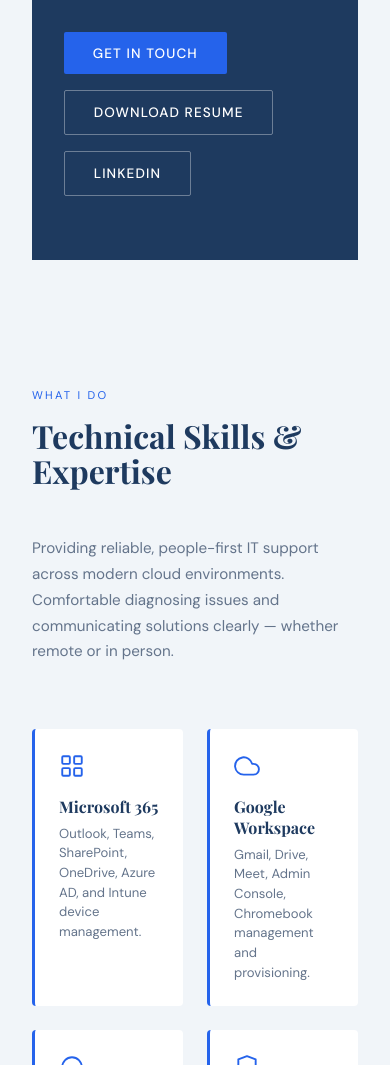
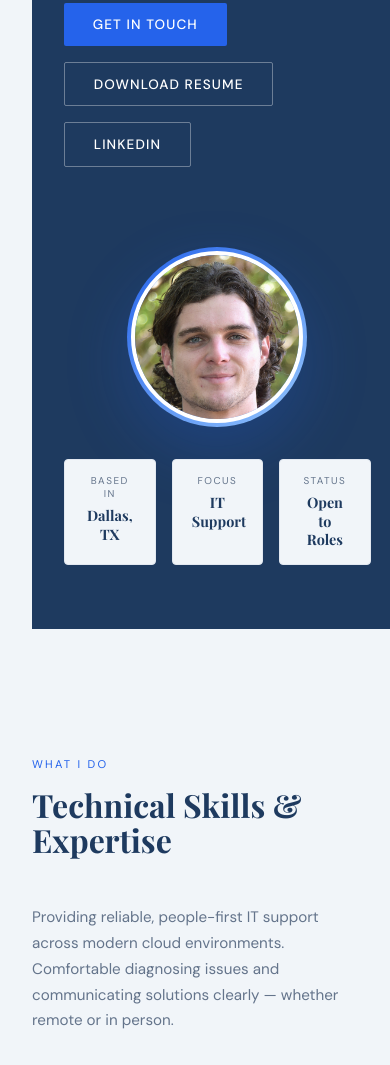
Before and after one commit to jlutton12/jacksonlutton.com, a plain HTML site: page index.html in a window 390 px wide. Shown: the part 560-1625 px from the top of the page. Drawn offline with nearby package versions, Linux system fonts and the light colour scheme.

Commit message:
Fix responsive hero: show photo on mobile instead of hiding it

```diff
--- a/index.html
+++ b/index.html
@@ -528,9 +528,18 @@
     /* RESPONSIVE */
     @media (max-width: 900px) {
       .hero { grid-template-columns: 1fr; }
-      .hero-left { padding: 8rem 2rem 4rem; }
+      .hero-left { padding: 8rem 2rem 3rem; }
       .hero-left::after { display: none; }
-      .hero-right { display: none; }
+      .hero-right {
+        display: flex;
+        padding: 2rem 2rem 4rem;
+        background: var(--navy);
+        justify-content: center;
+      }
+      .hero-visual { align-items: center; }
+      .photo-ring { width: 180px; height: 180px; }
+      .hero-info-cards { justify-content: center; }
+      .hero-card { min-width: 90px; }
       .skills-section { grid-template-columns: 1fr; padding: 4rem 2rem; }
       .about-section { grid-template-columns: 1fr; padding: 4rem 2rem; gap: 2.5rem; }
       section { padding: 4rem 2rem; }
```
